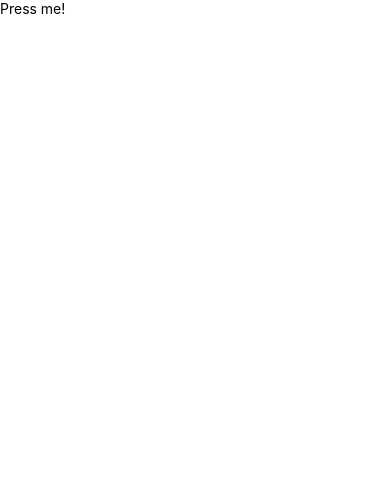
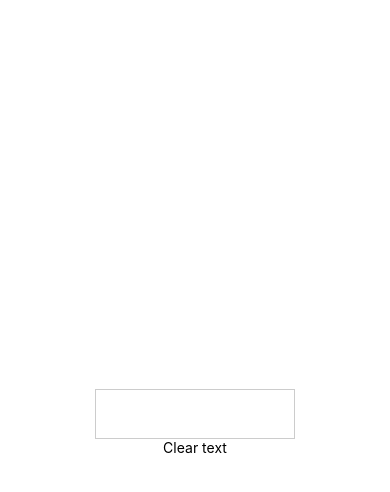
Before and after one commit to codemetricsgithub/react-native, a React Native app: screen / in a window 390 px wide. Shown: the top 492 px of the page. Built offline with nearby package versions, Linux system fonts and the light colour scheme.

Commit message:
set native props

```diff
--- a/App.js
+++ b/App.js
@@ -1,17 +1,42 @@
-import React, {useState} from 'react';
-import {View, Text, TouchableOpacity} from 'react-native';
+import React from 'react';
+import {useCallback, useRef} from 'react';
+import {
+  StyleSheet,
+  TextInput,
+  Text,
+  TouchableOpacity,
+  View,
+} from 'react-native';
 
 const App = () => {
-  const [buttonOpacity, setButtonOpacity] = useState(1);
+  const inputRef = useRef();
+  const clearText = useCallback(() => {
+    inputRef.current.setNativeProps({text: ''});
+  }, []);
+
   return (
-    <TouchableOpacity
-      onPressIn={() => setButtonOpacity(0.5)}
-      onPressOut={() => setButtonOpacity(1)}>
-      <View style={{opacity: buttonOpacity}}>
-        <Text>Press me!</Text>
-      </View>
-    </TouchableOpacity>
+    <View style={styles.container}>
+      <TextInput ref={inputRef} style={styles.input} />
+      <TouchableOpacity onPress={clearText}>
+        <Text>Clear text</Text>
+      </TouchableOpacity>
+    </View>
   );
 };
 
+const styles = StyleSheet.create({
+  container: {
+    flex: 1,
+    alignItems: 'center',
+    justifyContent: 'center',
+  },
+  input: {
+    height: 50,
+    width: 200,
+    marginHorizontal: 20,
+    borderWidth: 1,
+    borderColor: '#ccc',
+  },
+});
+
 export default App;
```
